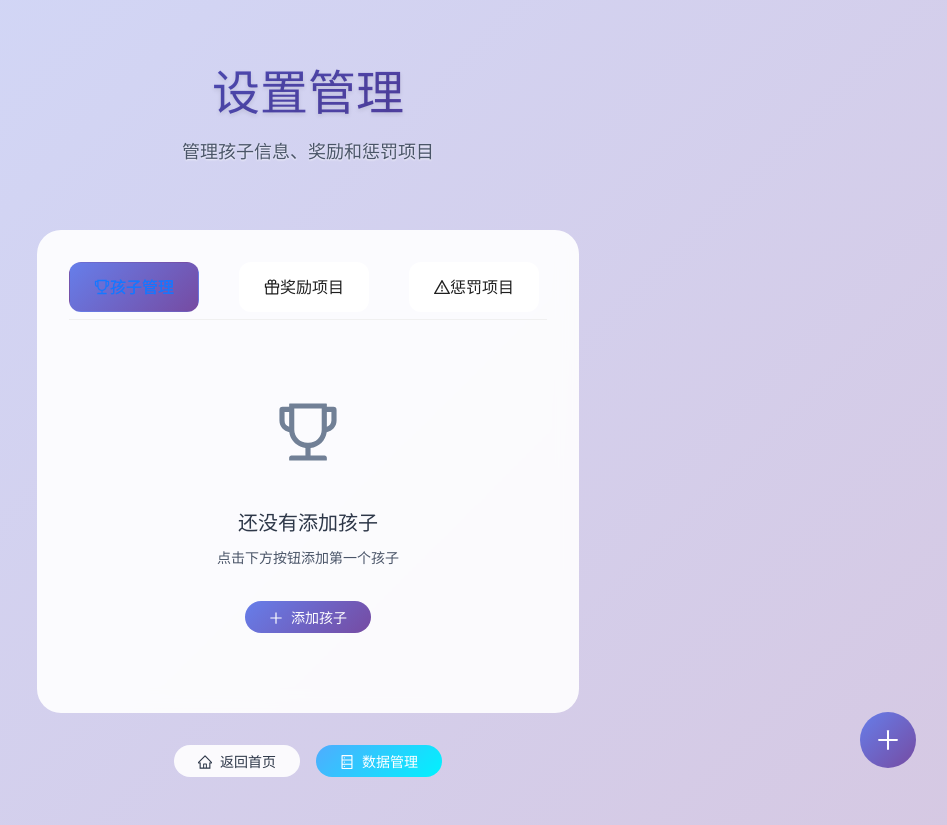
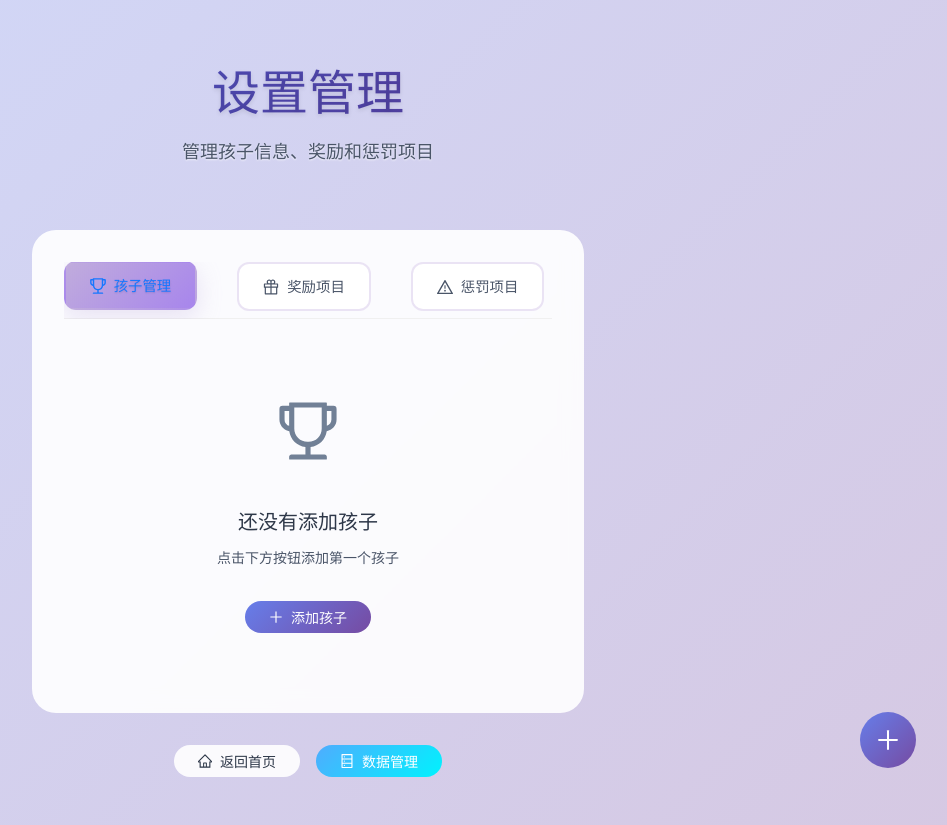
Before and after one commit to jameingh/habbits-for-child, a React (Vite) app: page /settings in a window 1280 px wide. Shown: the whole page, without its empty margins (332-1279 px from the left). Built offline with nearby package versions, Linux system fonts and the light colour scheme.

Commit message:
优化设置标签样式，调整边框、颜色和阴影，新增悬浮效果，增强视觉效果和用户体验。

```diff
--- a/src/App.css
+++ b/src/App.css
@@ -371,24 +371,75 @@
 
 .settings-tabs .ant-tabs-tab {
   background: var(--bg-card) !important;
-  border: 1px solid rgba(255, 255, 255, 0.2) !important;
+  border: 2px solid rgba(186, 164, 217, 0.3) !important;
   border-radius: var(--radius-lg) !important;
   margin-right: 0.5rem !important;
   margin-bottom: 0.5rem !important;
   padding: 0.75rem 1.5rem !important;
   transition: all 0.3s ease !important;
+  color: var(--text-secondary) !important;
+  font-weight: 500 !important;
+  position: relative !important;
+  overflow: hidden !important;
+}
+
+.settings-tabs .ant-tabs-tab::before {
+  content: '';
+  position: absolute;
+  top: 0;
+  left: 0;
+  right: 0;
+  bottom: 0;
+  background: linear-gradient(135deg, rgba(186, 164, 217, 0.15) 0%, rgba(159, 122, 234, 0.15) 100%);
+  opacity: 0;
+  transition: opacity 0.3s ease;
+  z-index: -1;
 }
 
 .settings-tabs .ant-tabs-tab:hover {
-  background: var(--primary-gradient) !important;
-  color: white !important;
+  border-color: rgba(186, 164, 217, 0.6) !important;
+  color: #8b5a9f !important;
   transform: translateY(-2px) !important;
+  box-shadow: 0 8px 25px rgba(186, 164, 217, 0.25) !important;
+}
+
+.settings-tabs .ant-tabs-tab:hover::before {
+  opacity: 1;
 }
 
 .settings-tabs .ant-tabs-tab-active {
-  background: var(--primary-gradient) !important;
+  background: linear-gradient(135deg, rgba(186, 164, 217, 0.9) 0%, rgba(159, 122, 234, 0.9) 100%) !important;
   color: white !important;
   border-color: transparent !important;
+  font-weight: 600 !important;
+  box-shadow: 0 8px 25px rgba(186, 164, 217, 0.3) !important;
+  transform: translateY(-1px) !important;
+}
+
+.settings-tabs .ant-tabs-tab-active::before {
+  opacity: 1;
+}
+
+.settings-tabs .ant-tabs-tab-active .tab-label {
+  text-shadow: 0 1px 2px rgba(0, 0, 0, 0.15) !important;
+}
+
+/* 设置标签样式增强 */
+.settings-tabs .tab-label {
+  display: flex !important;
+  align-items: center !important;
+  gap: 0.5rem !important;
+  font-size: 0.9rem !important;
+  transition: all 0.3s ease !important;
+}
+
+.settings-tabs .tab-label .anticon {
+  font-size: 1rem !important;
+  transition: all 0.3s ease !important;
+}
+
+.settings-tabs .ant-tabs-tab-active .tab-label .anticon {
+  transform: scale(1.1) !important;
 }
 
 /* 项目网格 */
```
